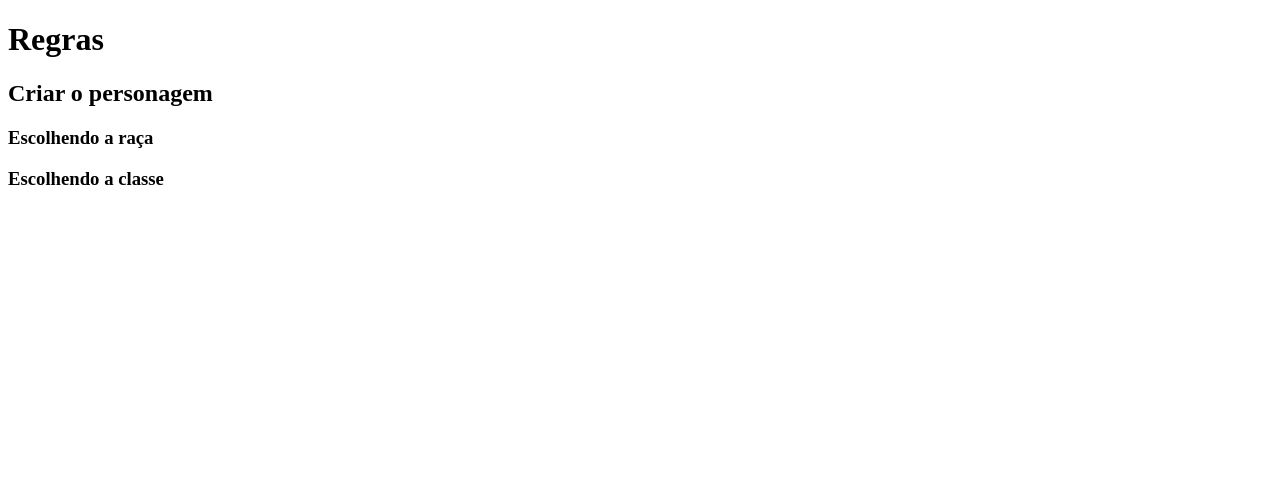
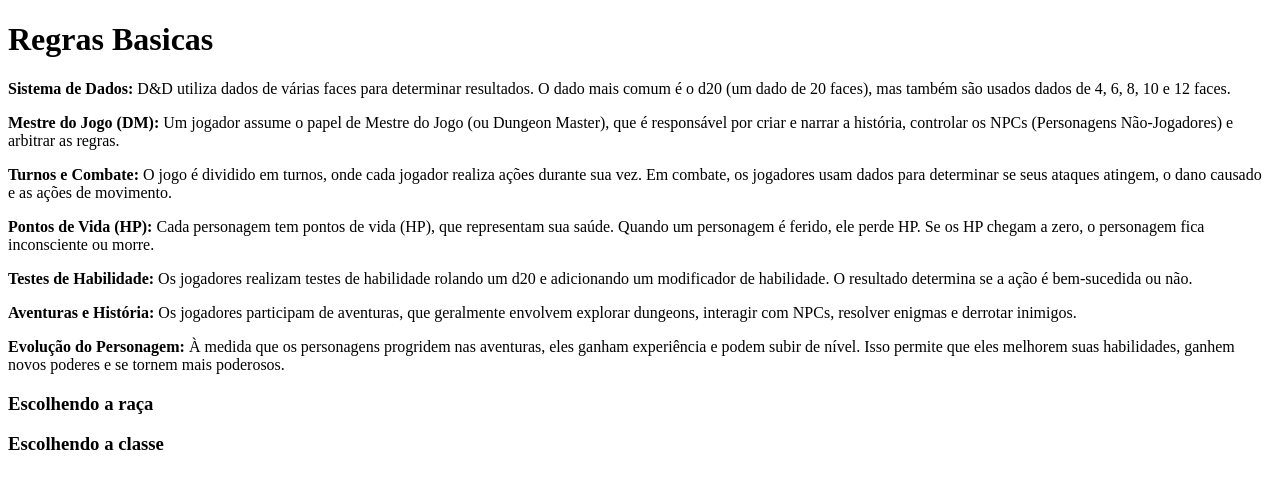
Before and after one commit to GabrielGonzatti/SiteFaculdade, a PHP site: the page made by SiteFaculdade-main/Páginas/System.html in a window 1280 px wide. Shown: the top 489 px of the page. Run offline with PHP 8.4, Linux system fonts and the light colour scheme.

Commit message:
Add files via upload
2.0

```diff
--- a/SiteFaculdade-main/Páginas/Classes/Mago.html
+++ b/SiteFaculdade-main/Páginas/Classes/Mago.html
@@ -12,6 +12,6 @@
     <br>
     <h0>Os magos (wizards, em inglês) são os detentores da magia arcana. Eles utilizam o verdadeiro poder que permeia o cosmos, pesquisam rituais esotéricos capazes de alterar o tempo e o espaço e arremessam bolas de fogo que incineram os inimigos em massa. Os magos conjuram magias da mesma forma que os guerreiros brandem suas armas. <P>Selvagem e enigmático, variado nas formas e funções, o poder da magia atrai estudiosos que buscam dominar seus mistérios. Alguns aspiram ser como deuses, moldando a realidade à sua vontade. Embora, conjurar uma magia básica requeira meramente a pronúncia de algumas palavras estranhas, gestos fugazes, e às vezes um punhado ou um grupo de materiais exóticos, esses materiais mal denotam a experiência alcançada após anos de aprendizagem e incontáveis horas de estudo.</P></h0>
 
-    <H0><p> <B>CRIANDO UM </B> </p>Criar um personagem mago requer uma história com pelo menos um evento extraordinário. Como foi o seu primeiro contato com a magia? Como você descobriu que tinha a aptidão para isso? Você tem um talento natural ou estudou muito e praticou incessantemente? Você encontrou alguma criatura mágica ou um tomo muito antigo que ensinou a você o básico da magia?</H0>
+    <H0><p> <B>CRIANDO UM GUERREIRO</B> </p>Criar um personagem mago requer uma história com pelo menos um evento extraordinário. Como foi o seu primeiro contato com a magia? Como você descobriu que tinha a aptidão para isso? Você tem um talento natural ou estudou muito e praticou incessantemente? Você encontrou alguma criatura mágica ou um tomo muito antigo que ensinou a você o básico da magia?</H0>
 </body>
 </html>
--- a/SiteFaculdade-main/Páginas/D&D.css
+++ b/SiteFaculdade-main/Páginas/D&D.css
@@ -33,9 +33,3 @@ body {
     width: 250px
 
 }
-
-/*
-
-OPA colegas, criem aqui um CSS para cada classe/raça e também uma configuração de background
-
-*/
--- a/SiteFaculdade-main/Páginas/Raças/Halflings.html
+++ b/SiteFaculdade-main/Páginas/Raças/Halflings.html
@@ -12,7 +12,7 @@
     <br>
     <h0>Os halflings pertencem a uma raça amigável, inocente e feliz. Eles sobrevivem num mundo cheio de criaturas maiores evitando serem percebidos ou, quando isso não é possível, tentando não ofender ninguém. Eles parecem indefesos e conseguiram sobreviver durante séculos na sombra dos impérios e nos limites das guerras e conflitos políticos <p> Essa raça é muito prática e realista. Eles se preocupam com as necessidades básicas e os prazeres simples, tendo poucos sonhos vinculados a riquezas ou glórias. Os aventureiros não são mais comuns entre os halflings do que entre as outras raças, mas os halflings geralmente assumem uma carreira de aventuras devido à convivência, a amizade, o anseio de viajar ou a curiosidade. Os aventureiros halflings são companheiros bravos e fiéis, quem confiam na furtividade e na trapaça em combate em vez de usar a força bruta ou a magia.</p></h0>
 
-<h0> <P> <B>APARÊNCIA</B> </P>Os halflings medem cerca de 1,20 m de altura e pesam em torno de 40 kg. Eles parecem humanos pequenos e são proporcionais aos humanos adultos. Os halflings apresentam a mesma variedade de compleições que os humanos, mas a maioria possui cabelos e olhos escuros. Os homens não têm barba, mas muitos usam costeletas compridas e cheias. Todos os halflings usam penteados complexos, trançados e amarrados de maneiras diversas.</p> </h0>
+<h0> <P><B>APARÊNCIA</B> </P>Os halflings medem cerca de 1,20 m de altura e pesam em torno de 40 kg. Eles parecem humanos pequenos e são proporcionais aos humanos adultos. Os halflings apresentam a mesma variedade de compleições que os humanos, mas a maioria possui cabelos e olhos escuros. Os homens não têm barba, mas muitos usam costeletas compridas e cheias. Todos os halflings usam penteados complexos, trançados e amarrados de maneiras diversas.</p> </h0>
 
 </body>
 </html>
--- a/SiteFaculdade-main/Páginas/System.html
+++ b/SiteFaculdade-main/Páginas/System.html
@@ -7,10 +7,17 @@
 </head>
 <body>
     <!-- REGRAS DE RPG NO SISTEMA D&D -->
-    <h1>Regras</h1>
-    <h2>Criar o personagem</h2>
+    <h1>Regras Basicas</h1>
+    <b>Sistema de Dados:</b> D&D utiliza dados de várias faces para determinar resultados. O dado mais comum é o d20 (um dado de 20 faces), mas também são usados dados de 4, 6, 8, 10 e 12 faces.
+    <p><b>Mestre do Jogo (DM):</b> Um jogador assume o papel de Mestre do Jogo (ou Dungeon Master), que é responsável por criar e narrar a história, controlar os NPCs (Personagens Não-Jogadores) e arbitrar as regras.</p>
+    <P><b>Turnos e Combate:</b> O jogo é dividido em turnos, onde cada jogador realiza ações durante sua vez. Em combate, os jogadores usam dados para determinar se seus ataques atingem, o dano causado e as ações de movimento.</P>
+    <P><b>Pontos de Vida (HP):</b> Cada personagem tem pontos de vida (HP), que representam sua saúde. Quando um personagem é ferido, ele perde HP. Se os HP chegam a zero, o personagem fica inconsciente ou morre.</P>
+    <P><b>Testes de Habilidade:</b> Os jogadores realizam testes de habilidade rolando um d20 e adicionando um modificador de habilidade. O resultado determina se a ação é bem-sucedida ou não.</P>
+    <P><b>Aventuras e História:</b> Os jogadores participam de aventuras, que geralmente envolvem explorar dungeons, interagir com NPCs, resolver enigmas e derrotar inimigos.</P>
+    <P><b>Evolução do Personagem:</b> À medida que os personagens progridem nas aventuras, eles ganham experiência e podem subir de nível. Isso permite que eles melhorem suas habilidades, ganhem novos poderes e se tornem mais poderosos.</P>
+
     <h3>Escolhendo a raça</h3>
     <h3>Escolhendo a classe</h3>
-    <h2></h2>
+
 </body>
 </html>
```
Also changed, not shown: SiteFaculdade-main/Páginas/D&D.html (+4 -4 lines), SiteFaculdade-main/Páginas/Raças/Raças.css (line endings or trailing spaces).
